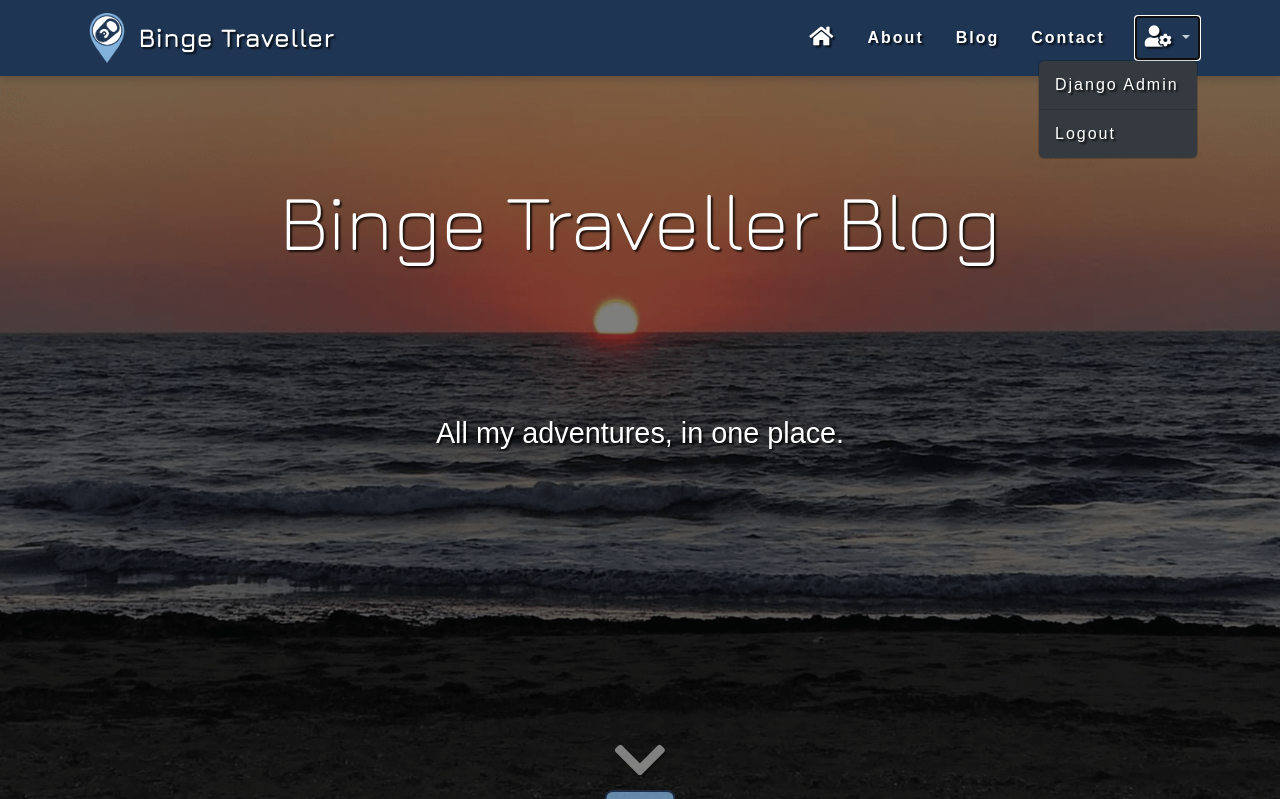
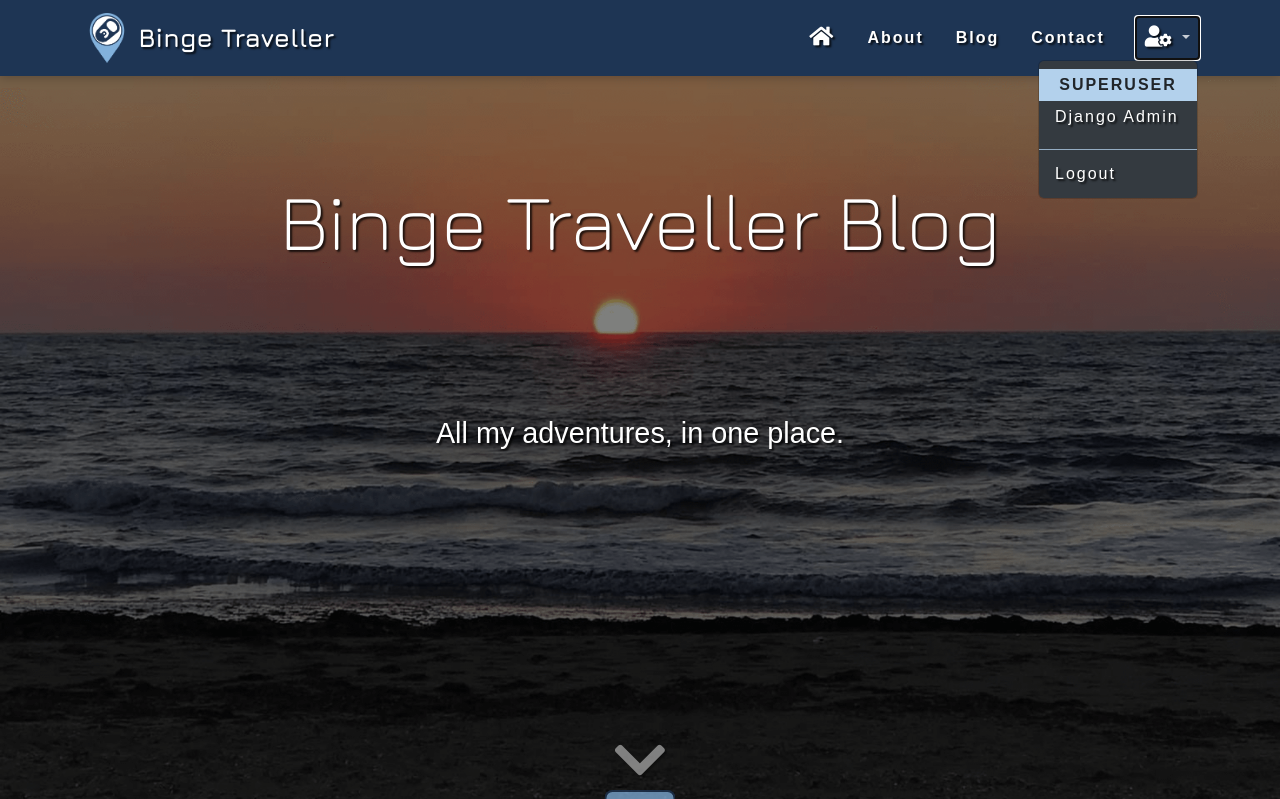
Before and after one commit to TravelTimN/binge-traveller-mike, a Django app: page /blog/ in a window 1280 px wide, after a click that opens the changed part. Shown: the top 799 px of the page. Run offline with Django 3.2, Linux system fonts and the light colour scheme; the visitor is signed in with stand-in values (Sample User, id 1); data that the repository does not hold is empty; some web fonts are replaced.

```diff
--- a/static/css/style.css
+++ b/static/css/style.css
@@ -145,6 +145,16 @@ nav.navbar {
 nav.navbar * {
     color: rgba(var(--white), 1);
     text-shadow: 2px 2px 2px rgba(var(--black), 0.75);
+}
+
+li.dropdown-item.divider {
+    text-shadow: none;
+    text-align: center;
+    font-weight: bold;
+}
+
+.dropdown-item.divider:hover {
+    background-color: rgba(var(--bt-primary-light), 1);
 }
 
 .navbar-nav .nav-item {
@@ -623,8 +633,8 @@ figure.drinks-gallery-img:hover figcaption {
     text-shadow: 2px 2px 2px rgba(var(--black), 0.5);
 }
 
-.list-group-item:hover:not(.active) {
-    background-color: rgba(var(--bt-primary-light), 0.5);
+.list-group-item:hover:not(.active):not(.divider) {
+    background-color: rgba(var(--bt-primary-light), 0.95);
 }
 
 
--- a/templates/partials/navbar.html
+++ b/templates/partials/navbar.html
@@ -17,7 +17,7 @@
             <!-- desktop nav links -->
             <ul class="navbar-nav ms-auto d-none d-lg-flex font-spinnaker">
                 <li class="nav-item">
-                    <a class="nav-link mx-2" href="{% url 'home' %}"><i class="fas fa-home fa-fw fa-lg"></i></a>
+                    <a class="nav-link mx-2" href="{% url 'home' %}"><i class="fas fa-home fa-fw fa-lg" aria-hidden="true"></i></a>
                 </li>
                 <li class="nav-item">
                     <a class="nav-link mx-2" href="{% url 'about' %}">About</a>
@@ -34,19 +34,21 @@
                         <ul class="navbar-nav me-auto mb-2 mb-lg-0 font-spinnaker">
                             <li class="nav-item dropdown">
                                 <a class="nav-link dropdown-toggle" href="#" role="button" data-bs-toggle="dropdown" aria-expanded="false">
-                                    <i class="fas fa-user-cog fa-fw fa-lg"></i>
+                                    <i class="fas fa-user-cog fa-fw fa-lg" aria-hidden="true"></i>
                                 </a>
                                 <ul class="dropdown-menu dropdown-menu-end dropdown-menu-dark">
+                                    {% if request.user.is_superuser %}
+                                        <!-- user is superuser/dev -->
+                                        <li class="dropdown-item divider bg-bt-primary-light text-dark">SUPERUSER</li>
+                                        <li class="mb-3"><a class="dropdown-item" href="{% url 'admin:index' %}" target="_blank" rel="noopener">Django Admin</a></li>
+                                        <!-- <li><hr class="dropdown-divider bg-bt-primary-light"></li> -->
+                                    {% endif %}
                                     {% if request.user|has_group:"Site Admin" %}
                                         <!-- user is a Site Admin -->
-                                        <li><a class="dropdown-item" href="#">Manage Blog</a></li>
+                                        <li class="dropdown-item divider bg-bt-primary-light text-dark">ADMIN</li>
                                         <li><a class="dropdown-item" href="{% url 'post_new' %}">New Blog Post</a></li>
                                     {% endif %}
-                                    {% if request.user.is_superuser %}
-                                        <!-- user is superuser/dev -->
-                                        <li><a class="dropdown-item" href="{% url 'admin:index' %}" target="_blank" rel="noopener">Django Admin</a></li>
-                                    {% endif %}
-                                    <li><hr class="dropdown-divider"></li>
+                                    <li><hr class="dropdown-divider bg-bt-primary-light"></li>
                                     <li><a class="dropdown-item" href="{% url 'account_logout' %}">Logout</a></li>
                                 </ul>
                             </li>
@@ -55,7 +57,7 @@
                 {% else %}
                     <li class="nav-item ms-3">
                         <a class="nav-link" href="{% url 'account_login' %}">
-                            <i class="fas fa-user fa-fw fa-lg"></i>
+                            <i class="fas fa-user fa-fw fa-lg" aria-hidden="true"></i>
                         </a>
                     </li>
                 {% endif %}
@@ -65,7 +67,7 @@
                     <!-- offcanvas toggle button -->
                     <button id="offcanvas-toggle-btn" class="btn btn-dark d-block d-lg-none" type="button" data-bs-toggle="offcanvas"
                         data-bs-target="#offcanvasRight" aria-controls="offcanvasRight">
-                        <i class="fas fa-bars"></i>
+                        <i class="fas fa-bars" aria-hidden="true"></i>
                     </button>
                 </li>
             </ul>
@@ -88,48 +90,52 @@
         <!-- links -->
         <div id="offcanvas-list-group" class="list-group list-group-flush font-spinnaker">
             <a href="{% url 'home' %}" class="list-group-item list-group-item-action list-group-item-secondary border-0" id="nav-link-home">
-                <i class="fas fa-home fa-fw fs-5 me-3"></i>
+                <i class="fas fa-home fa-fw fs-5 me-3" aria-hidden="true"></i>
                 Home
             </a>
             <a href="{% url 'about' %}" class="list-group-item list-group-item-action list-group-item-secondary border-0" id="nav-link-about">
-                <i class="fas fa-info-circle fa-fw fs-5 me-3"></i>
+                <i class="fas fa-info-circle fa-fw fs-5 me-3" aria-hidden="true"></i>
                 About Me
             </a>
             <a href="{% url 'blog' %}" class="list-group-item list-group-item-action list-group-item-secondary border-0" id="nav-link-blog">
-                <i class="fas fa-blog fa-fw fs-5 me-3"></i>
+                <i class="fas fa-blog fa-fw fs-5 me-3" aria-hidden="true"></i>
                 Blog
             </a>
             <a href="{% url 'contact' %}" class="list-group-item list-group-item-action list-group-item-secondary border-0" id="nav-link-contact">
-                <i class="fas fa-at fa-fw fs-5 me-3"></i>
+                <i class="fas fa-at fa-fw fs-5 me-3" aria-hidden="true"></i>
                 Contact
             </a>
 
             {% if request.user.is_authenticated %}
                 <!-- user is logged-in -->
-                <span class="list-group-item bg-bt-primary-dark text-white text-center">ADMIN</span>
+                {% if request.user.is_superuser %}
+                    <!-- user is superuser/dev -->
+                    <span class="list-group-item divider bg-bt-primary-dark text-white text-center">SUPERUSER</span>
+                    <a href="{% url 'admin:index' %}" class="list-group-item list-group-item-action list-group-item-secondary border-0"
+                        target="_blank" rel="noopener">
+                        <i class="fas fa-user-cog fa-fw fs-5 me-3" aria-hidden="true"></i>
+                        Django Admin
+                    </a>
+                {% endif %}
+                <span class="list-group-item divider bg-bt-primary-dark text-white text-center">ADMIN</span>
                 {% if request.user|has_group:"Site Admin" %}
                     <!-- user is a Site Admin -->
-                    <a href="" class="list-group-item list-group-item-action list-group-item-secondary border-0" id="nav-link-manage">
-                        <i class="fas fa-tasks fa-fw fs-5 me-3"></i>
-                        Manage Blog
-                    </a>
                     <a href="{% url 'post_new' %}" class="list-group-item list-group-item-action list-group-item-secondary border-0" id="nav-link-new-post">
-                        <i class="fas fa-tasks fa-fw fs-5 me-3"></i>
+                        <i class="fas fa-tasks fa-fw fs-5 me-3" aria-hidden="true"></i>
                         New Blog Post
                     </a>
                 {% endif %}
-                {% if request.user.is_superuser %}
-                    <!-- user is superuser/dev -->
-                    <a href="{% url 'admin:index' %}" class="list-group-item list-group-item-action list-group-item-secondary border-0"
-                        target="_blank" rel="noopener">
-                        <i class="fas fa-user-cog fa-fw fs-5 me-3"></i>
-                        Django Admin
-                    </a>
-                {% endif %}
                 <a href="{% url 'account_logout' %}" class="list-group-item list-group-item-action list-group-item-secondary border-0">
-                    <i class="fas fa-sign-out-alt fa-fw fs-5 me-3"></i>
+                    <i class="fas fa-sign-out-alt fa-fw fs-5 me-3" aria-hidden="true"></i>
                     Logout
                 </a>
+            {% else %}
+                <span class="list-group-item divider bg-bt-primary-dark text-white text-center">ADMIN</span>
+                <a href="{% url 'account_login' %}" class="list-group-item list-group-item-action list-group-item-secondary border-0" id="nav-link-login">
+                    <i class="fas fa-user fa-fw fs-5 me-3" aria-hidden="true"></i>
+                    Login
+                </a>
+
             {% endif %}
 
         </div>
```
